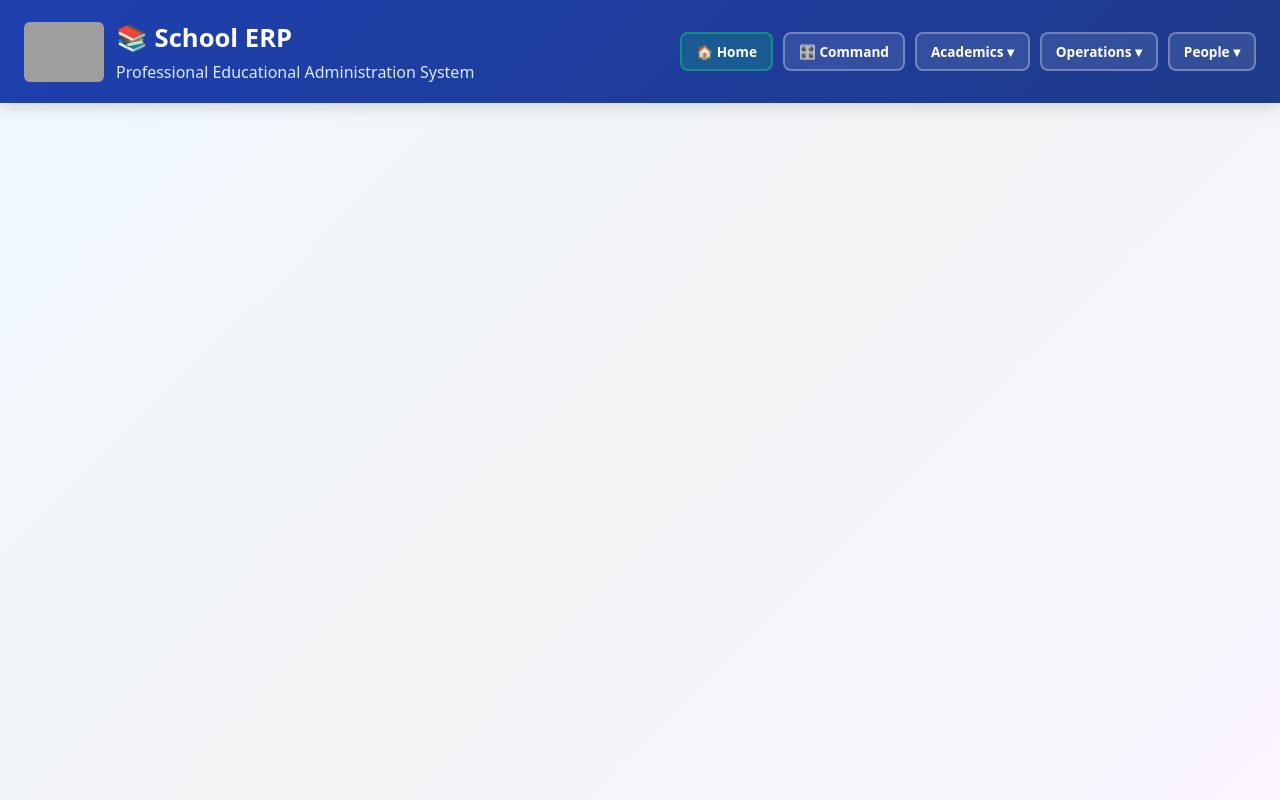
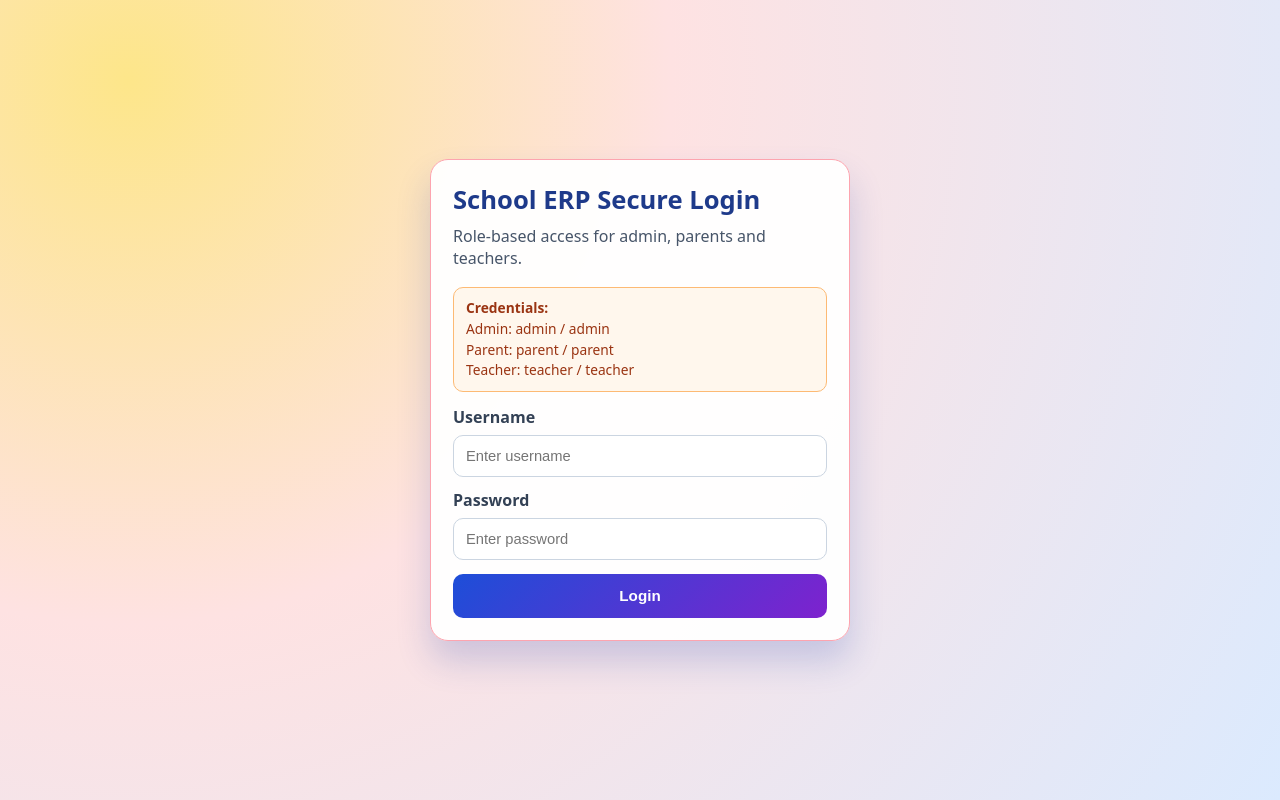
Before and after one commit to amrunaad-hub/SMT-School-App, a React (Create React App) app in the folder client/: page /login in a window 1280 px wide. Built offline with nearby package versions, Linux system fonts and the light colour scheme; grey boxes are pictures that could not be loaded.

Commit message:
Add role-based login and portal access restrictions

```diff
--- a/client/src/App.js
+++ b/client/src/App.js
@@ -1,5 +1,5 @@
-import React from 'react';
-import { BrowserRouter as Router, Routes, Route } from 'react-router-dom';
+import React, { useState } from 'react';
+import { BrowserRouter as Router, Routes, Route, Navigate } from 'react-router-dom';
 import Header from './components/Header';
 import Dashboard from './components/Dashboard';
 import CommandCenter from './components/CommandCenter';
@@ -19,31 +19,88 @@ import Inventory from './components/Inventory';
 import Communication from './components/Communication';
 import Parents from './components/Parents';
 import Teachers from './components/Teachers';
+import Login from './components/Login';
+
+const CREDENTIALS = {
+  admin: 'admin',
+  parent: 'parent',
+  teacher: 'teacher',
+};
+
+const getHomePath = (role) => {
+  if (role === 'parent') return '/parents';
+  if (role === 'teacher') return '/teachers';
+  return '/';
+};
+
+const ProtectedRoute = ({ authRole, allowedRoles, children }) => {
+  if (!authRole) {
+    return <Navigate to="/login" replace />;
+  }
+
+  if (!allowedRoles.includes(authRole)) {
+    return <Navigate to={getHomePath(authRole)} replace />;
+  }
+
+  return children;
+};
 
 function App() {
+  const [authRole, setAuthRole] = useState(() => {
+    const savedRole = window.localStorage.getItem('smt-school-role');
+    return CREDENTIALS[savedRole] ? savedRole : '';
+  });
+
+  const handleLogin = (username, password) => {
+    if (!CREDENTIALS[username] || CREDENTIALS[username] !== password) {
+      return false;
+    }
+
+    setAuthRole(username);
+    window.localStorage.setItem('smt-school-role', username);
+    return true;
+  };
+
+  const handleLogout = () => {
+    setAuthRole('');
+    window.localStorage.removeItem('smt-school-role');
+  };
+
   return (
     <Router>
       <div className="App" style={{ background: 'linear-gradient(135deg, #f0f9ff 0%, #f3f4f6 50%, #faf5ff 100%)', minHeight: '100vh', color: '#1f2937', fontFamily: 'system-ui, -apple-system, sans-serif' }}>
-        <Header />
+        {authRole && <Header role={authRole} onLogout={handleLogout} homePath={getHomePath(authRole)} />}
         <Routes>
-          <Route path="/" element={<Dashboard />} />
-          <Route path="/command-center" element={<CommandCenter />} />
-          <Route path="/sis" element={<SIS />} />
-          <Route path="/sis/grade/:grade" element={<GradeDivisions />} />
-          <Route path="/sis/grade/:grade/:division" element={<DivisionStudents />} />
-          <Route path="/sis/student/:id" element={<StudentProfile />} />
-          <Route path="/finance" element={<Finance />} />
-          <Route path="/admissions" element={<Admissions />} />
-          <Route path="/timetable" element={<Timetable />} />
-          <Route path="/timetable/period/:id" element={<PeriodDetails />} />
-          <Route path="/hr" element={<HR />} />
-          <Route path="/exams" element={<Exams />} />
-          <Route path="/attendance" element={<Attendance />} />
-          <Route path="/transport" element={<Transport />} />
-          <Route path="/inventory" element={<Inventory />} />
-          <Route path="/communication" element={<Communication />} />
-          <Route path="/parents" element={<Parents />} />
-          <Route path="/teachers" element={<Teachers />} />
+          <Route path="/login" element={authRole ? <Navigate to={getHomePath(authRole)} replace /> : <Login onLogin={handleLogin} />} />
+
+          <Route
+            path="/"
+            element={
+              <ProtectedRoute authRole={authRole} allowedRoles={['admin', 'parent', 'teacher']}>
+                {authRole === 'admin' ? <Dashboard /> : <Navigate to={getHomePath(authRole)} replace />}
+              </ProtectedRoute>
+            }
+          />
+          <Route path="/parents" element={<ProtectedRoute authRole={authRole} allowedRoles={['admin', 'parent']}><Parents /></ProtectedRoute>} />
+          <Route path="/teachers" element={<ProtectedRoute authRole={authRole} allowedRoles={['admin', 'teacher']}><Teachers /></ProtectedRoute>} />
+
+          <Route path="/command-center" element={<ProtectedRoute authRole={authRole} allowedRoles={['admin']}><CommandCenter /></ProtectedRoute>} />
+          <Route path="/sis" element={<ProtectedRoute authRole={authRole} allowedRoles={['admin']}><SIS /></ProtectedRoute>} />
+          <Route path="/sis/grade/:grade" element={<ProtectedRoute authRole={authRole} allowedRoles={['admin']}><GradeDivisions /></ProtectedRoute>} />
+          <Route path="/sis/grade/:grade/:division" element={<ProtectedRoute authRole={authRole} allowedRoles={['admin']}><DivisionStudents /></ProtectedRoute>} />
+          <Route path="/sis/student/:id" element={<ProtectedRoute authRole={authRole} allowedRoles={['admin']}><StudentProfile /></ProtectedRoute>} />
+          <Route path="/finance" element={<ProtectedRoute authRole={authRole} allowedRoles={['admin']}><Finance /></ProtectedRoute>} />
+          <Route path="/admissions" element={<ProtectedRoute authRole={authRole} allowedRoles={['admin']}><Admissions /></ProtectedRoute>} />
+          <Route path="/timetable" element={<ProtectedRoute authRole={authRole} allowedRoles={['admin']}><Timetable /></ProtectedRoute>} />
+          <Route path="/timetable/period/:id" element={<ProtectedRoute authRole={authRole} allowedRoles={['admin']}><PeriodDetails /></ProtectedRoute>} />
+          <Route path="/hr" element={<ProtectedRoute authRole={authRole} allowedRoles={['admin']}><HR /></ProtectedRoute>} />
+          <Route path="/exams" element={<ProtectedRoute authRole={authRole} allowedRoles={['admin']}><Exams /></ProtectedRoute>} />
+          <Route path="/attendance" element={<ProtectedRoute authRole={authRole} allowedRoles={['admin']}><Attendance /></ProtectedRoute>} />
+          <Route path="/transport" element={<ProtectedRoute authRole={authRole} allowedRoles={['admin']}><Transport /></ProtectedRoute>} />
+          <Route path="/inventory" element={<ProtectedRoute authRole={authRole} allowedRoles={['admin']}><Inventory /></ProtectedRoute>} />
+          <Route path="/communication" element={<ProtectedRoute authRole={authRole} allowedRoles={['admin']}><Communication /></ProtectedRoute>} />
+
+          <Route path="*" element={<Navigate to={authRole ? getHomePath(authRole) : '/login'} replace />} />
         </Routes>
       </div>
     </Router>
--- a/client/src/components/Header.js
+++ b/client/src/components/Header.js
@@ -1,7 +1,7 @@
 import React, { useEffect, useRef, useState } from 'react';
 import { Link } from 'react-router-dom';
 
-const Header = () => {
+const Header = ({ role = 'admin', onLogout, homePath = '/' }) => {
     const [isMobile, setIsMobile] = useState(() => window.innerWidth < 900);
     const [openGroup, setOpenGroup] = useState(null);
     const closeTimer = useRef(null);
@@ -84,18 +84,21 @@ const Header = () => {
     };
 
     const mobileNavItemStyle = isMobile ? { flex: '1 1 calc(50% - 10px)', minWidth: '140px' } : {};
+    const isAdmin = role === 'admin';
 
     return (
         <header style={{ background: 'linear-gradient(135deg, #1e40af 0%, #1e3a8a 100%)', color: 'white', padding: isMobile ? '14px 12px' : '20px 24px', display: 'flex', justifyContent: 'space-between', alignItems: 'center', flexWrap: 'wrap', gap: '12px', boxShadow: '0 4px 16px rgba(0, 0, 0, 0.15)', position: 'relative', zIndex: 50 }}>
-            <Link to="/" style={{ display: 'flex', alignItems: 'center', gap: '12px', width: isMobile ? '100%' : 'auto', textDecoration: 'none', color: 'inherit' }}>
+            <Link to={homePath} style={{ display: 'flex', alignItems: 'center', gap: '12px', width: isMobile ? '100%' : 'auto', textDecoration: 'none', color: 'inherit' }}>
                 <img src="https://static.wixstatic.com/media/a4fde5_f372ba74431941a685e117d2257b701f~mv2.png/v1/fill/w_308,h_324,al_c,lg_1,q_85,enc_avif,quality_auto/a4fde5_f372ba74431941a685e117d2257b701f~mv2.png" alt="SMT English Medium School Logo" style={{ height: isMobile ? '42px' : '60px', width: 'auto', borderRadius: '6px' }} />
                 <div>
                     <h1 style={{ margin: 0, fontSize: isMobile ? '1.05rem' : '1.6rem', fontWeight: '700' }}>📚 School ERP</h1>
-                    <p style={{ margin: '6px 0 0', color: '#dbeafe', fontSize: isMobile ? '0.82rem' : '1rem', fontWeight: '500' }}>Professional Educational Administration System</p>
+                    <p style={{ margin: '6px 0 0', color: '#dbeafe', fontSize: isMobile ? '0.82rem' : '1rem', fontWeight: '500' }}>Professional Educational Administration System • {role.toUpperCase()} ACCESS</p>
                 </div>
             </Link>
             <nav style={{ width: isMobile ? '100%' : 'auto', overflow: 'visible' }}>
                 <ul style={{ display: 'flex', gap: '10px', listStyle: 'none', margin: 0, padding: 0, flexWrap: isMobile ? 'wrap' : 'nowrap', overflow: 'visible', scrollbarWidth: 'thin' }}>
+                    {isAdmin ? (
+                        <>
                             <li style={mobileNavItemStyle}>
                                 <Link style={{ ...topLinkStyle, width: isMobile ? '100%' : 'auto', textAlign: 'center', background: 'rgba(16,185,129,0.25)', border: '2px solid rgba(16,185,129,0.55)' }} to="/">🏠 Home</Link>
                             </li>
@@ -141,6 +144,23 @@ const Header = () => {
                                     </li>
                                 );
                             })}
+                        </>
+                    ) : (
+                        <li style={{ ...mobileNavItemStyle, minWidth: '220px' }}>
+                            <Link style={{ ...topLinkStyle, width: '100%', textAlign: 'center', background: 'rgba(16,185,129,0.25)', border: '2px solid rgba(16,185,129,0.55)' }} to={role === 'teacher' ? '/teachers' : '/parents'}>
+                                {role === 'teacher' ? '👩‍🏫 Teachers Portal' : '👨‍👩‍👧 Parents Portal'}
+                            </Link>
+                        </li>
+                    )}
+                    <li style={mobileNavItemStyle}>
+                        <button
+                            type="button"
+                            onClick={onLogout}
+                            style={{ ...topLinkStyle, width: isMobile ? '100%' : 'auto', textAlign: 'center', border: '2px solid rgba(248,113,113,0.8)', background: 'rgba(239,68,68,0.25)', fontFamily: 'inherit' }}
+                        >
+                            🔒 Logout
+                        </button>
+                    </li>
                 </ul>
             </nav>
         </header>
--- /dev/null
+++ b/client/src/components/Login.js
@@ -0,0 +1,65 @@
+import React, { useState } from 'react';
+
+const Login = ({ onLogin }) => {
+  const [username, setUsername] = useState('');
+  const [password, setPassword] = useState('');
+  const [error, setError] = useState('');
+
+  const handleSubmit = (event) => {
+    event.preventDefault();
+    const ok = onLogin(username.trim().toLowerCase(), password.trim());
+
+    if (!ok) {
+      setError('Invalid credentials. Use the provided role-based username and password.');
+      return;
+    }
+
+    setError('');
+  };
+
+  return (
+    <main style={{ minHeight: '100vh', display: 'flex', alignItems: 'center', justifyContent: 'center', padding: '18px', background: 'radial-gradient(circle at 10% 10%, #fde68a 0%, #fee2e2 40%, #dbeafe 100%)' }}>
+      <section style={{ width: '100%', maxWidth: '420px', background: 'rgba(255,255,255,0.96)', border: '1px solid #fda4af', borderRadius: '18px', padding: '22px', boxShadow: '0 20px 34px rgba(30, 64, 175, 0.2)' }}>
+        <h1 style={{ margin: 0, color: '#1e3a8a', fontSize: '1.6rem' }}>School ERP Secure Login</h1>
+        <p style={{ color: '#475569', marginTop: '8px', marginBottom: '18px' }}>Role-based access for admin, parents and teachers.</p>
+
+        <div style={{ background: '#fff7ed', border: '1px solid #fdba74', borderRadius: '10px', padding: '10px 12px', marginBottom: '14px', color: '#9a3412', fontSize: '0.86rem', lineHeight: 1.5 }}>
+          <strong>Credentials:</strong><br />
+          Admin: admin / admin<br />
+          Parent: parent / parent<br />
+          Teacher: teacher / teacher
+        </div>
+
+        <form onSubmit={handleSubmit}>
+          <label style={{ display: 'block', marginBottom: '7px', color: '#334155', fontWeight: 700 }}>Username</label>
+          <input
+            value={username}
+            onChange={(event) => setUsername(event.target.value)}
+            placeholder="Enter username"
+            style={{ width: '100%', minHeight: '42px', borderRadius: '10px', border: '1px solid #cbd5e1', padding: '0 12px', outline: 'none', marginBottom: '12px', fontSize: '0.92rem' }}
+          />
+
+          <label style={{ display: 'block', marginBottom: '7px', color: '#334155', fontWeight: 700 }}>Password</label>
+          <input
+            type="password"
+            value={password}
+            onChange={(event) => setPassword(event.target.value)}
+            placeholder="Enter password"
+            style={{ width: '100%', minHeight: '42px', borderRadius: '10px', border: '1px solid #cbd5e1', padding: '0 12px', outline: 'none', marginBottom: '14px', fontSize: '0.92rem' }}
+          />
+
+          {error && <p style={{ color: '#dc2626', fontWeight: 600, marginTop: 0, marginBottom: '12px', fontSize: '0.84rem' }}>{error}</p>}
+
+          <button
+            type="submit"
+            style={{ width: '100%', minHeight: '44px', border: 'none', borderRadius: '10px', background: 'linear-gradient(135deg, #1d4ed8 0%, #7e22ce 100%)', color: '#fff', fontWeight: 700, cursor: 'pointer', fontSize: '0.95rem' }}
+          >
+            Login
+          </button>
+        </form>
+      </section>
+    </main>
+  );
+};
+
+export default Login;
```
Lines whose indentation alone changed are shown as unchanged.
